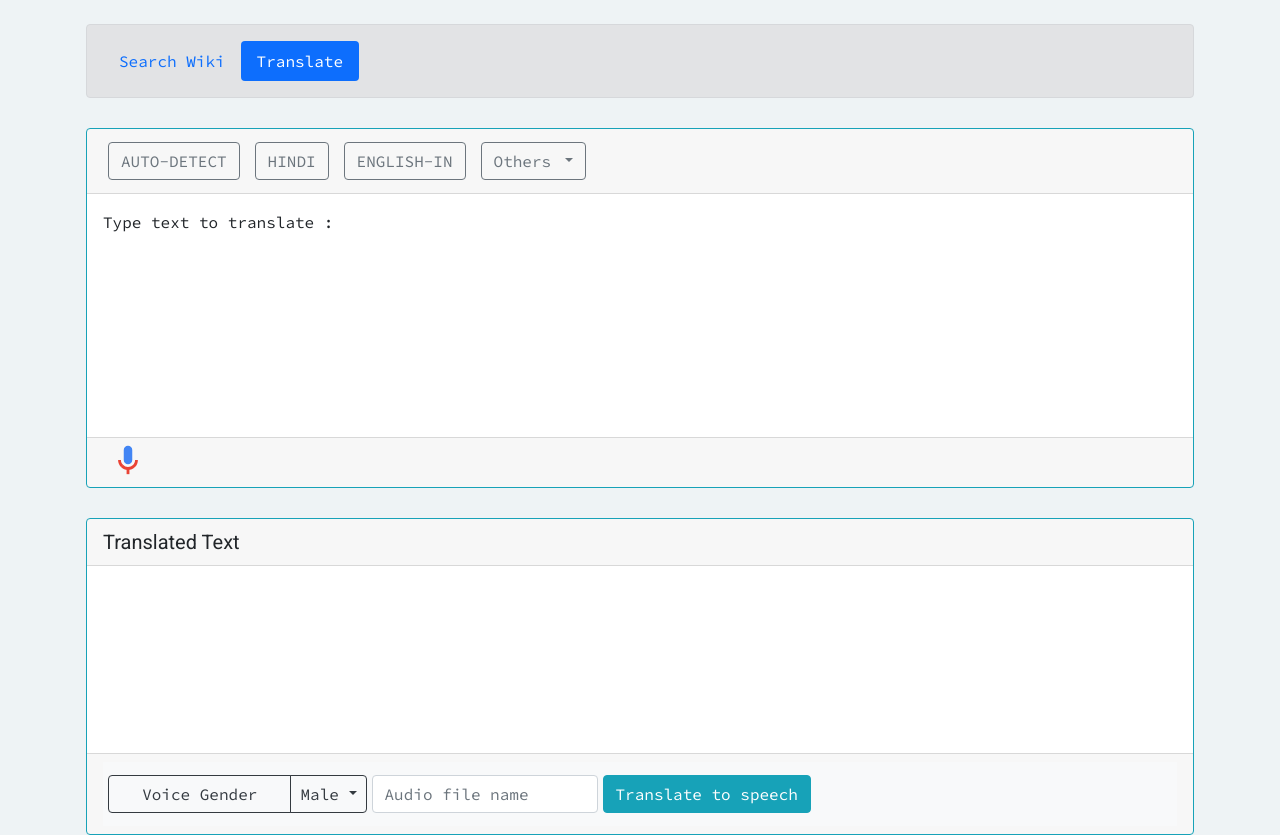
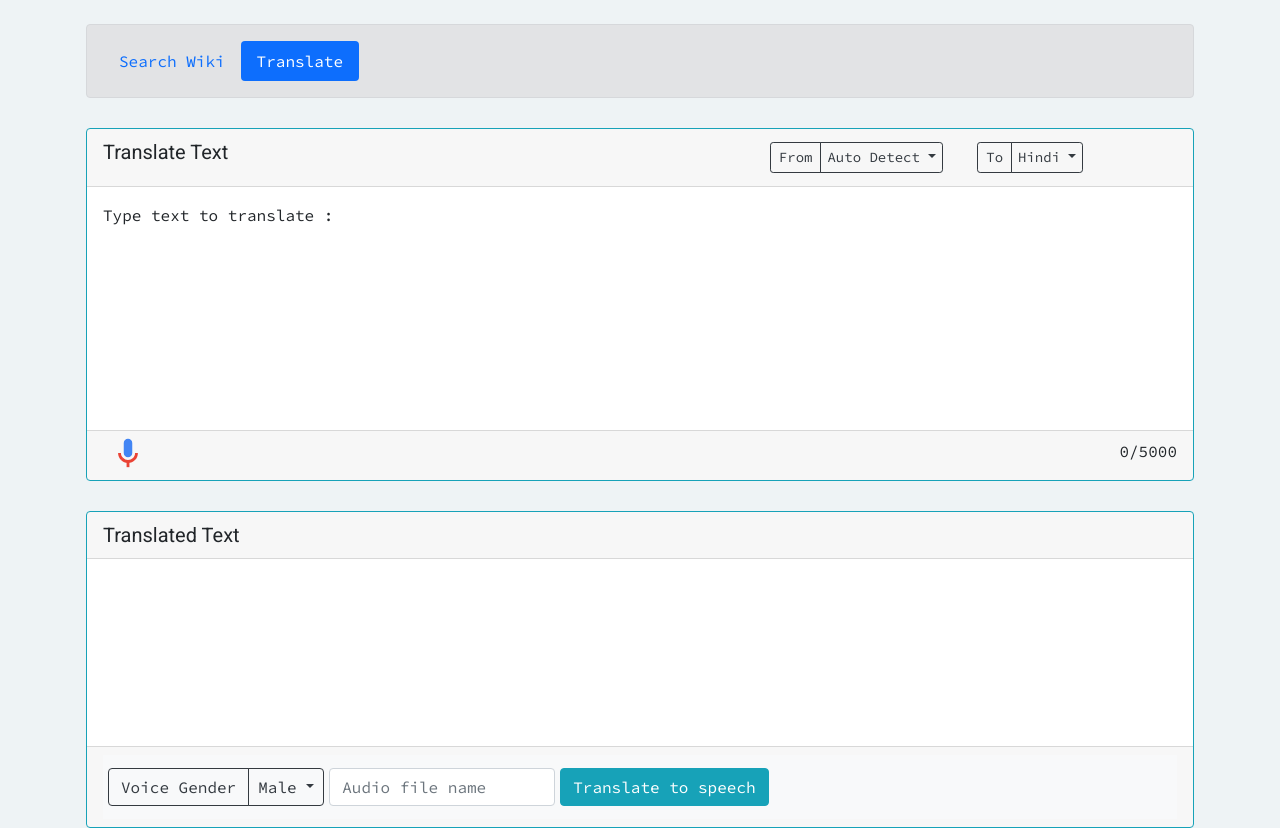
Before and after one commit to sid597/bolowiki.com, a Flask app: page /dashboard/ in a window 1280 px wide. Shown: the part 73-908 px from the top of the page. Run offline with Flask 2, Linux system fonts and the light colour scheme; the visitor is signed in with stand-in values (Sample User, id 1); parts of the project's set-up code (start-up, migrations or seed data) failed here and were passed over; some libraries are stand-ins or nearby versions; some web fonts are replaced.

Commit message:
translate button added and updated code to take the values from them

```diff
--- a/static/css/translate.css
+++ b/static/css/translate.css
@@ -36,6 +36,7 @@ button {
   align-items: stretch;
   flex-direction: row;
   flex: 0 0 auto;
+  /* width: 40px; */
 }
 #micIconDiv {
   display: flex;
--- a/static/js/translate/translate.js
+++ b/static/js/translate/translate.js
@@ -117,10 +117,30 @@ document.addEventListener('DOMContentLoaded', () => {
   const micIconCurrentStatus = document.querySelector('#micIconCurrentStatus');
   const micIconResult = document.querySelector('#micIconCurrentStatus');
   const voiceSelectDropdownButton = document.querySelector('#voiceSelectDropdownButton');
+  const translateLanguageFromDropdownButton = document.querySelector('#translateLanguageFromDropdownButton');
+  const translateLanguageToDropdownButton = document.querySelector('#translateLanguageToDropdownButton');
+
   const nameToSaveWith = document.querySelector('#nameToSaveWith');
+  const characterCount = document.querySelector('#characterCount');
   textareaElement.focus();
 
-  // Voice select Dropdown button
+  // #############################################################################
+  // ## Dropdown buttons update text                                      ##
+  // #############################################################################
+
+  // Language translate from dropdown
+  translateLanguageFromDropdownButton.textContent = 'Auto Detect  ';
+  document.querySelector('#translateLanguageFromList').addEventListener('click', (e) => {
+    console.log(e.target.textContent);
+    translateLanguageFromDropdownButton.textContent = `${e.target.textContent}  `;
+  });
+  // Language translate to dropdown
+  translateLanguageToDropdownButton.textContent = 'Hindi  ';
+  document.querySelector('#translateLanguageToList').addEventListener('click', (e) => {
+    console.log(e.target.textContent);
+    translateLanguageToDropdownButton.textContent = `${e.target.textContent}  `;
+  });
+  // Voice gender dropdown
   voiceSelectDropdownButton.textContent = 'Male  ';
   document.querySelector('#demolist').addEventListener('click', (e) => {
     console.log(e.target.textContent);
@@ -133,32 +153,33 @@ document.addEventListener('DOMContentLoaded', () => {
     document.execCommand('inserttext', false, event.clipboardData.getData('text/plain'));
   });
 
+  // #############################################################################
+  // ## Translate Text                                       ##
+  // #############################################################################
+
   // Translte the text which is added
 
   textToTranslate.addEventListener('input', () => {
-    const textToTranslateData = textToTranslate.innerHTML;
-    // console.log(e);
+    const textToTranslateData = textToTranslate.textContent;
+    characterCount.innerHTML = textToTranslateData.length;
     const request = new XMLHttpRequest();
     request.open('POST', '/translate/');
     request.onload = () => {
       const responseData = JSON.parse(request.responseText);
-      // console.log(` RESPONSE DATA IS : ${responseData.translatedTextResponse}`);
       translatedCardBody.innerHTML = responseData.translatedTextResponse;
     };
     const postData = JSON.stringify({
       textToTranslate: textToTranslateData,
       srcLanguage: 'en',
-      destLanguage: 'en',
+      // destLanguage: 'en',
+      destLanguage: 'hi',
     });
-    // console.log(`Data to send for speech translation is ${postData}`)
-
-    // console.log(data);
+    console.log(`Data to send for speech translation is ${postData}`);
     request.setRequestHeader('Content-type', 'application/json');
     request.send(postData);
-    // setTimeout(() => {
-    //   request.send(data);
-    // }, 200);
   });
+
+  // Translate text to speech
 
   translateTextToSpeech.addEventListener('click', () => {
     const textToTranslateData = translatedCardBody.innerHTML;
--- /dev/null
+++ b/templates/translate/languageDropdown.html
@@ -0,0 +1,51 @@
+<div class="row text-right">
+<div class="col-12 col-md-10" >
+  <div class="btn-group">
+    <button type="button" class="btn btn-sm btn-outline-dark mr-0">
+      From
+    </button>
+    <button
+      id="translateLanguageFromDropdownButton"
+      type="button"
+      class="btn btn-sm btn-outline-dark dropdown-toggle dropdown-toggle-split"
+      data-toggle="dropdown"
+      aria-expanded="true"
+    >
+      <!-- <span class="sr-only">Toggle Dropdown</span> -->
+    </button>
+    <ul
+      class="dropdown-menu"
+      id="translateLanguageFromList"
+      aria-labelledby="dropdownMenuButton"
+    >
+      <li><a class="dropdown-item" href="#">Auto Detect</a></li>
+      <li><a class="dropdown-item" href="#">Hindi</a></li>
+    </ul>
+  </div>
+</div>
+
+<div class="col-12 col-md-2" >
+  <div class="btn-group">
+    <button type="button" class="btn btn-sm btn-outline-dark mr-0">
+      To
+    </button>
+    <button
+      id="translateLanguageToDropdownButton"
+      type="button"
+      class="btn btn-sm btn-outline-dark dropdown-toggle dropdown-toggle-split"
+      data-toggle="dropdown"
+      aria-expanded="true"
+    >
+      <!-- <span class="sr-only">Toggle Dropdown</span> -->
+    </button>
+    <ul
+      class="dropdown-menu"
+      id="translateLanguageToList"
+      aria-labelledby="dropdownMenuButton"
+    >
+      <li><a class="dropdown-item" href="#">Hindi</a></li>
+      <li><a class="dropdown-item" href="#">English</a></li>
+    </ul>
+  </div>
+</div>
+</div>
--- a/templates/translate/main.html
+++ b/templates/translate/main.html
@@ -2,42 +2,35 @@
 <link rel="stylesheet" href={{url_for('static', filename="css/translate.css")}}>
 <script src={{url_for('static', filename='js/translate/translate.js')}}></script>
 
+<!-- Card to translate text -->
+
 <div class="card border-info">
-  <div class="card-header">
-    <!-- <div class="btn-group" role="group" aria-label="Basic example"> -->
-    <button
-      type="button"
-      class="btn btn-outline-secondary"
-      id="autoDetectOption"
-    >
-      AUTO-DETECT
-    </button>
-    <button type="button" class="btn btn-outline-secondary" id="hindi">
-      HINDI
-    </button>
-    <button type="button" class="btn btn-outline-secondary" id="english">
-      ENGLISH-IN
-    </button>
-    <button
-      type="button"
-      class="btn btn-outline-secondary dropdown-toggle"
-      data-toggle="dropdown"
-      aria-expanded="false"
-    >
-      Others
-    </button>
-    <ul class="dropdown-menu" id="languageSelectDropdown">
-      dsf
-    </ul>
+  <!-- Card header containing option to select language -->
+  <div class="card-header align-middle">
+    <div class="row align-middle">
+      <span class="col-12 col-md-2 align-middle">Translate Text </span>
+      <div class="col-12 col-md-9 text-right">
+        {%include "translate/languageDropdown.html"%}
       </div>
-  <!-- </div> -->
 
+    </div>
+  </div>
+
+  <!-- Card body with contenteditable   -->
   <div class="card-body" id="translateCardBody">
     Type text to translate :
     <div class="textareaElement" contenteditable id="textToTranslate"></div>
   </div>
+
+  <!-- Card footer for voice input  -->
   <div class="card-footer">
-    <div id="micIcon" data-toggle="modal" data-target="#micIconModal">
+    <div class="row">
+      <div
+        class="col-md-1 col-sm-6 col-6"
+        id="micIcon"
+        data-toggle="modal"
+        data-target="#micIconModal"
+      >
         <div
           id="micIconDiv"
           aria-label="Search by voice"
@@ -66,6 +59,10 @@
           </svg>
         </div>
       </div>
+      <div class="col-md-11 col-sm-6 col-6 text-right">
+        <span id="characterCount">0</span>/5000
+      </div>
+    </div>
   </div>
 </div>
 
@@ -78,8 +75,10 @@
   <div class="card-footer">
     <nav class="navbar navbar-expand-lg navbar-light bg-light">
       <!-- Select voice Gender -->
-      <div class="btn-group w-25">
-        <button type="button" class="btn btn-outline-dark w-75 mr-0">Voice Gender</button>
+      <div class="btn-group">
+        <button type="button" class="btn btn-outline-dark mr-0">
+          Voice Gender
+        </button>
         <button
           id="voiceSelectDropdownButton"
           type="button"
@@ -100,14 +99,25 @@
       </div>
 
       <!-- Add fileName to save with  -->
-      <div class="btn-toolbar " role="toolbar" aria-label="Toolbar with button groups">
-        <div class="input-group ">
-          <input type="text" id="nameToSaveWith" class="form-control " placeholder="Audio file name" aria-label="Input group example" aria-describedby="btnGroupAddon">
+      <div
+        class="btn-toolbar"
+        role="toolbar"
+        aria-label="Toolbar with button groups"
+      >
+        <div class="input-group">
+          <input
+            type="text"
+            id="nameToSaveWith"
+            class="form-control"
+            placeholder="Audio file name"
+            aria-label="Input group example"
+            aria-describedby="btnGroupAddon"
+          />
         </div>
       </div>
 
       <!-- Submit button for speech translation  -->
-      <button type="button" id="translateTextToSpeech" class="btn btn-info ">
+      <button type="button" id="translateTextToSpeech" class="btn btn-info">
         Translate to speech
       </button>
     </nav>
```
Also changed, not shown: 2 other files. Lines whose indentation alone changed are shown as unchanged.
